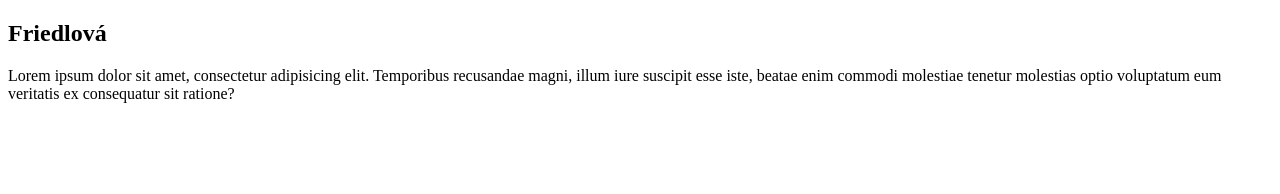
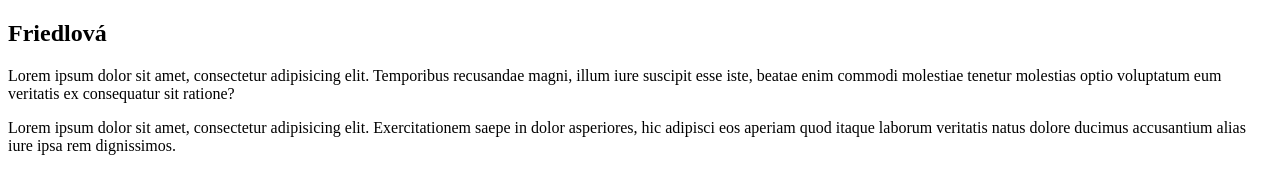
Before and after one commit to FriedlovaLucie/Friedlova2, a plain HTML site: page index.html in a window 1280 px wide. Drawn offline with Linux system fonts and the light colour scheme.

Commit message:
přidán druhý odstavec

```diff
--- a/index.html
+++ b/index.html
@@ -8,5 +8,7 @@
     <p>Lorem ipsum dolor sit amet, consectetur adipisicing elit. Temporibus recusandae magni, illum iure suscipit esse
         iste, beatae enim commodi molestiae tenetur molestias optio voluptatum eum veritatis ex consequatur sit ratione?
     </p>
+    <p>Lorem ipsum dolor sit amet, consectetur adipisicing elit. Exercitationem saepe in dolor asperiores, hic adipisci
+        eos aperiam quod itaque laborum veritatis natus dolore ducimus accusantium alias iure ipsa rem dignissimos.</p>
 </body>
 </html>
```
